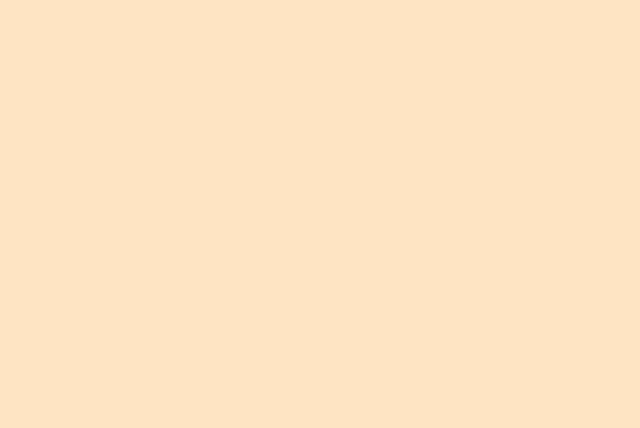
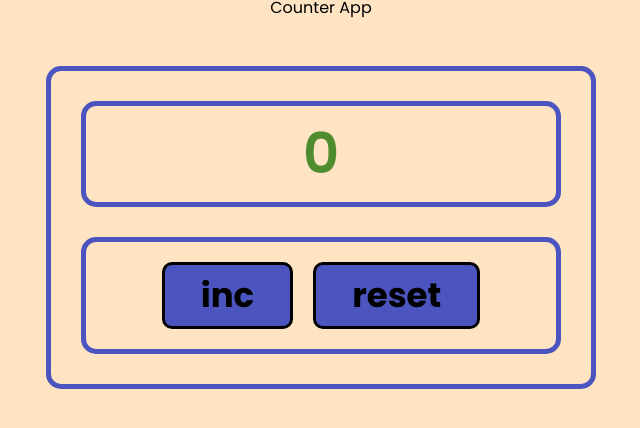
Before and after one commit to dron185/counter-new, a React (Create React App) app: page / in a window 1280 px wide. Shown: the top 428 px of the page, without its empty margins (319-959 px from the left). Built offline with nearby package versions, Linux system fonts and the light colour scheme.

Commit message:
add simple counter

```diff
--- a/src/App.tsx
+++ b/src/App.tsx
@@ -1,15 +1,45 @@
 import React, {useState} from 'react';
-import logo from './logo.svg';
 import './App.css';
+import {Button} from "./components/button/Button";
+import S from './components/counter/Counter.module.css'
 
 function App() {
-  const [value, setValue] = useState(0)
+    const [count, setCount] = useState(0)
+    const [maxValue, setMaxValue] = useState(5)
 
-  return (
-    <div className="App">
+    const incrementEvent = () => {
+        setCount(count + 1)
+    }
 
-    </div>
-  );
+    const resetEvent = () => {
+        setCount(0)
+    }
+
+    // useEffect(() => {
+    //     if (count > maxValue) {
+    //         setCount(maxValue)
+    //     }
+    // }, [count, maxValue])
+
+    return (
+        <div className="App">
+            <h1>Counter App</h1>
+            <div className={S.counterContainer}>
+                <h2 className={S.score}>{count}</h2>
+                <div className={S.buttonsContainer}>
+                    <Button
+                        onClickButtonHandler={incrementEvent}
+                        title={'inc'}
+                        disable={count === maxValue}
+                    />
+                    <Button
+                        onClickButtonHandler={resetEvent}
+                        title={'reset'}
+                    />
+                </div>
+            </div>
+        </div>
+    );
 }
 
 export default App;
--- /dev/null
+++ b/src/components/button/Button.module.css
@@ -0,0 +1,16 @@
+
+.button {
+    border-radius: 10px;
+    display: flex;
+    min-height: 48px;
+    justify-content: center;
+    align-items: center;
+    font-size: 34px;
+    line-height: 150%;
+    font-weight: 700;
+    padding: 5px 36px;
+    text-align: center;
+    background-color: #4c55bf;
+    cursor: pointer;
+    border: 3px solid #000;
+}
--- /dev/null
+++ b/src/components/button/Button.tsx
@@ -0,0 +1,18 @@
+import React from 'react';
+import S from './Button.module.css'
+
+type ButtonPropsType = {
+    onClickButtonHandler: () => void
+    title: string
+    disable?: boolean
+}
+
+export const Button = ({onClickButtonHandler, title, disable}: ButtonPropsType) => {
+    return (
+        <button
+            disabled={disable}
+            onClick={onClickButtonHandler}
+            className={S.button}
+        >{title}</button>
+    );
+};
--- /dev/null
+++ b/src/components/counter/Counter.module.css
@@ -0,0 +1,30 @@
+.counterContainer {
+    text-align: center;
+    margin: 50px auto;
+    border: 5px solid #4c55bf;;
+    border-radius: 15px;
+    padding: 30px;
+    max-width: 550px;
+    width: 100%;
+    display: flex;
+    flex-direction: column;
+}
+
+.buttonsContainer {
+    display: flex;
+    justify-content: center;
+    gap: 20px;
+    padding: 20px;
+    border: 5px solid #4c55bf;
+    border-radius: 15px;
+}
+
+.score {
+    font-size: 56px;
+    font-weight: 600;
+    margin-bottom: 30px;
+    padding: 20px;
+    border: 5px solid #4c55bf;
+    border-radius: 15px;
+    color: #4f8c30;
+}
--- a/src/index.css
+++ b/src/index.css
@@ -50,3 +50,8 @@ html, body {
     line-height: 1;
     background-color: bisque;
 }
+
+
+.error {
+    color: red;
+}
```
